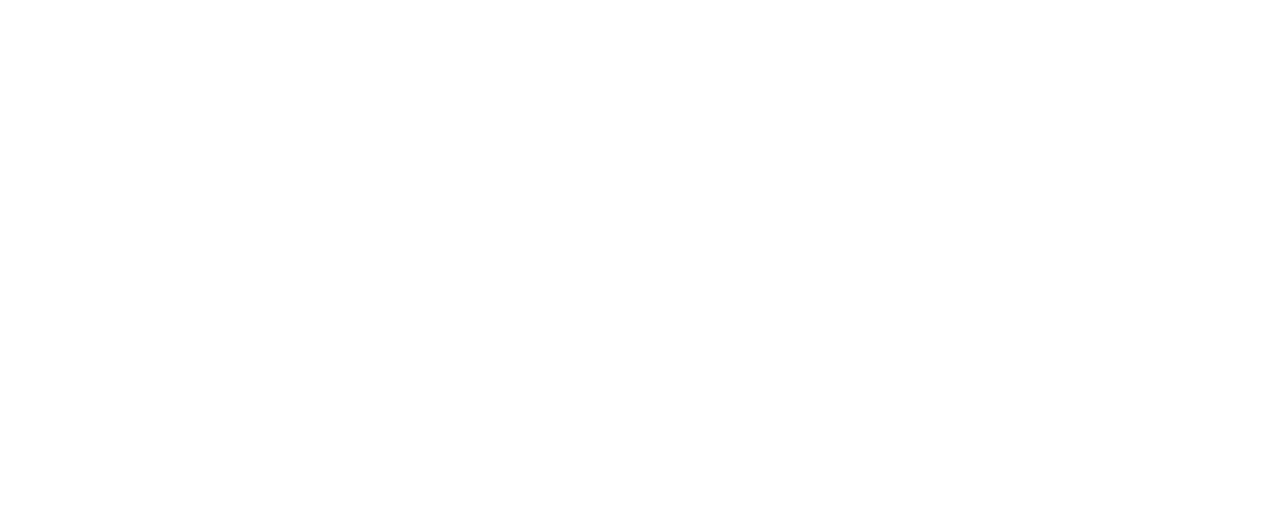
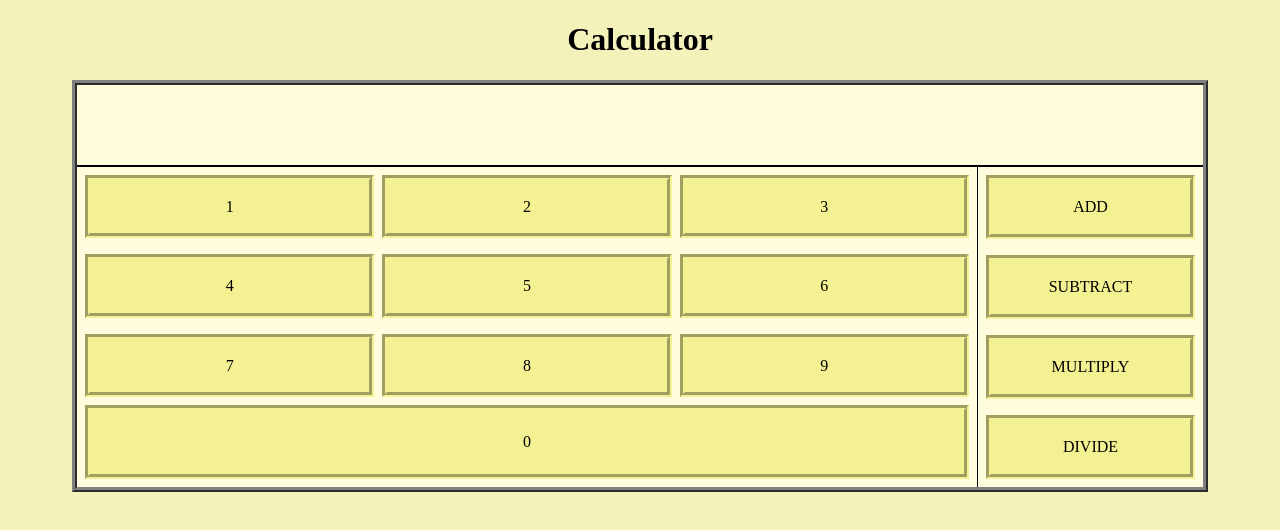
Before and after one commit to BhavyaFCHS/calculator, a plain HTML site: page index.html in a window 1280 px wide. Drawn offline with Linux system fonts and the light colour scheme.

Commit message:
Created divs for display, numbers, and operations
Added style to these divs to make it look like a
calculator.

```diff
--- a/index.html
+++ b/index.html
@@ -9,6 +9,38 @@
     </head>
 
     <body>
+        <h1>Calculator</h1>
+        <div class="container">
+            <div class="calculator">
+                <div class="display"></div>
+                <div class="input-container">
+                    <div class="number-container">
+                        <div class="first-row">
+                            <div class="num" id="one">1</div>
+                            <div class="num" id="two">2</div>
+                            <div class="num" id="three">3</div>
+                        </div>
+                        <div class="second-row">
+                            <div class="num" id="four">4</div>
+                            <div class="num" id="five">5</div>
+                            <div class="num" id="six">6</div>
+                        </div>
+                        <div class="third-row">
+                            <div class="num" id="seven">7</div>
+                            <div class="num" id="eight">8</div>
+                            <div class="num" id="nine">9</div>
+                        </div>
+                        <div id="zero">0</div>
+                    </div>
+                    <div class="operations-container">
+                        <div class="operation" id="add">ADD</div>
+                        <div class="operation" id="subtract">SUBTRACT</div>
+                        <div class="operation" id="multiply">MULTIPLY</div>
+                        <div class="operation" id="divide">DIVIDE</div>
+                    </div>
+                </div>
+            </div>
+        </div>
 
     </body>
 </html>
--- a/style.css
+++ b/style.css
@@ -0,0 +1,80 @@
+body {
+    background-color: rgb(244, 242, 187);
+}
+
+h1 {
+    text-align: center;
+}
+
+.container {
+    display: flex;
+    margin: 0px 64px;
+}
+
+.calculator {
+    border: 5px ridge gray;
+    background-color: rgb(255, 253, 222);
+    flex: 1;
+}
+
+.display {
+    height: 80px;
+    width: inherit;
+    background-color: rgb(255, 253, 222);
+    border-bottom: 2px solid;
+}
+
+.input-container {
+    height: 320px;
+    width: inherit;
+    display: flex;
+}
+
+.number-container, .operations-container {
+    display: flex;
+    flex-direction: column;
+}
+
+.number-container {
+    height: inherit;
+    flex: 4;
+    gap: 8px;
+}
+
+.operations-container {
+    border-left: 1px solid black;
+    height: inherit;
+    flex: 1;
+}
+
+.first-row, .second-row, .third-row {
+    flex: 1;
+    display: flex;
+    gap: 8px;
+    margin: 8px 8px 0;
+}
+
+.num, .operation, #zero {
+    display: flex;
+    justify-content: center;
+    align-items: center;
+}
+
+.num {
+    flex: 1;
+}
+
+#zero {
+    flex: 1;
+    margin:0 8px 8px;
+}
+
+.operation {
+    flex: 1;
+    margin: 8px;
+}
+
+.num, .operation, #zero {
+    border: 5px groove rgb(244, 241, 146);
+    background-color: rgb(244, 241, 146);
+}
```
